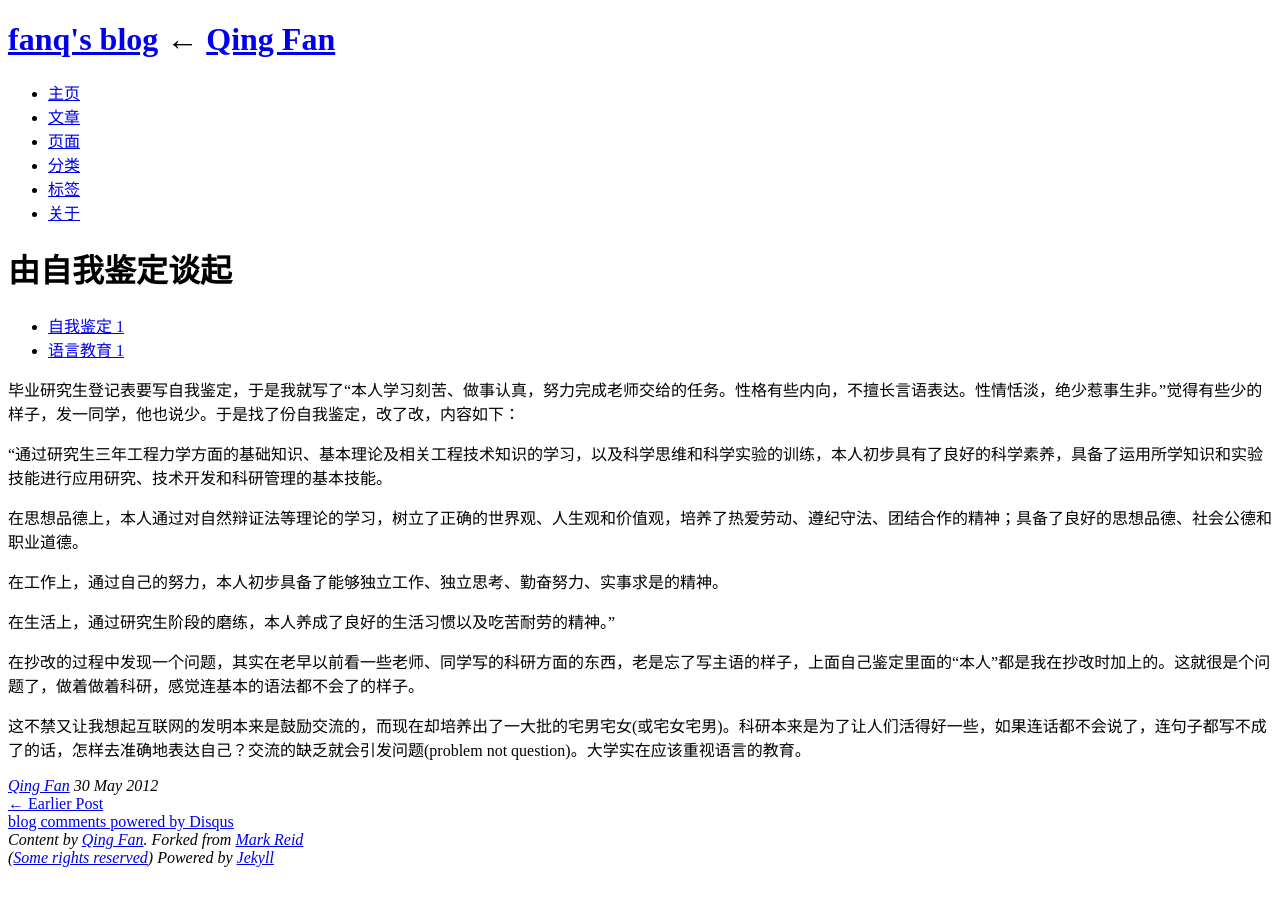
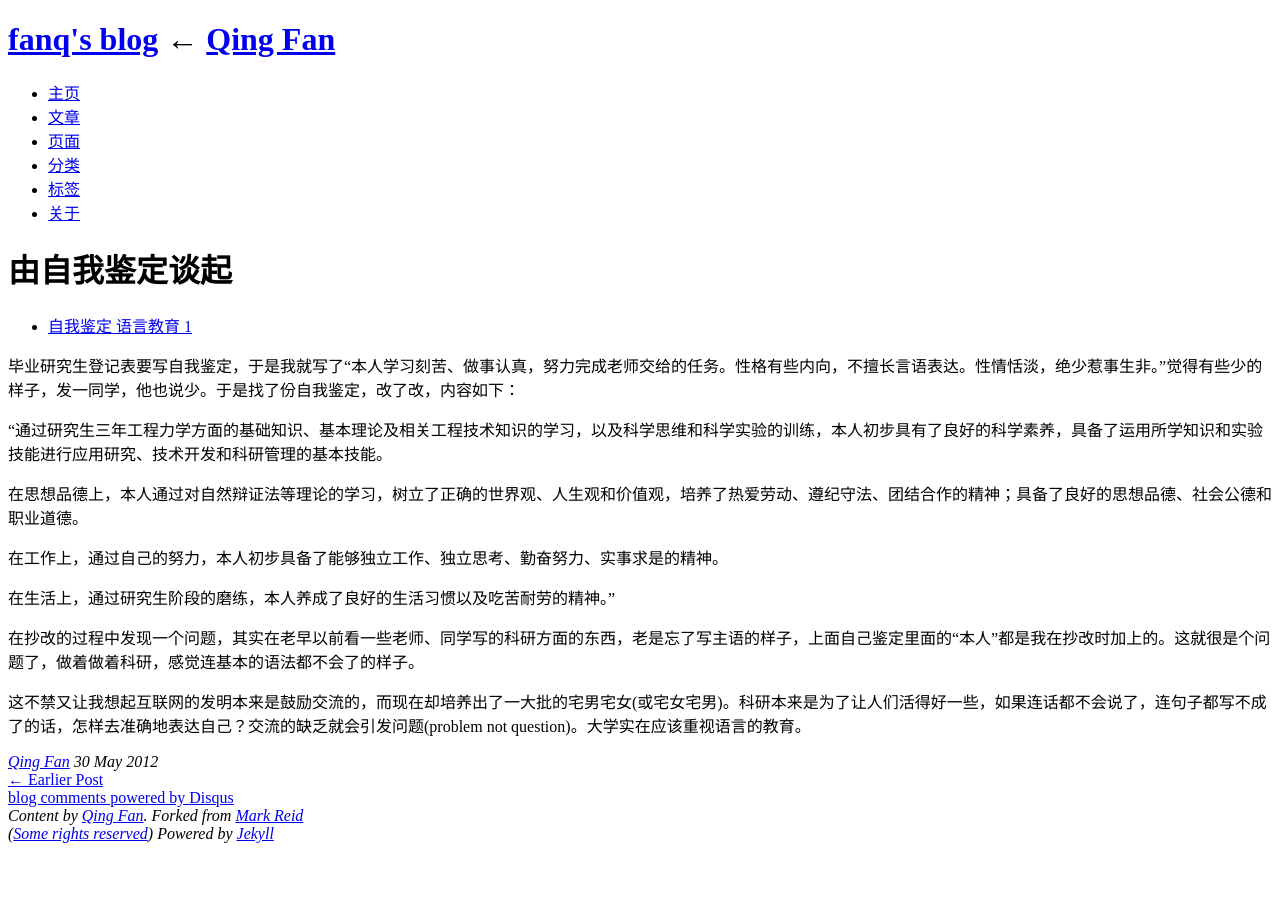
Before and after one commit to fanqo/fanqo.github.com, a Jekyll site: the page built from _posts/thinking/2012-05-30-selfidentify.md, in a window 1280 px wide. Built offline with Jekyll 4.4.1, drawn with Linux system fonts in a browser that asks for light colours; comment, search, counter and statistics services are not loaded.

Commit message:
update tags

```diff
--- a/_posts/thinking/2012-05-30-selfidentify.md
+++ b/_posts/thinking/2012-05-30-selfidentify.md
@@ -3,7 +3,7 @@ layout: post
 title: "由自我鉴定谈起"
 description: ""
 category: 杂谈
-tags: [自我鉴定,语言教育]
+tags: [自我鉴定 语言教育]
 ---
 {% include JB/setup %}
 
```
